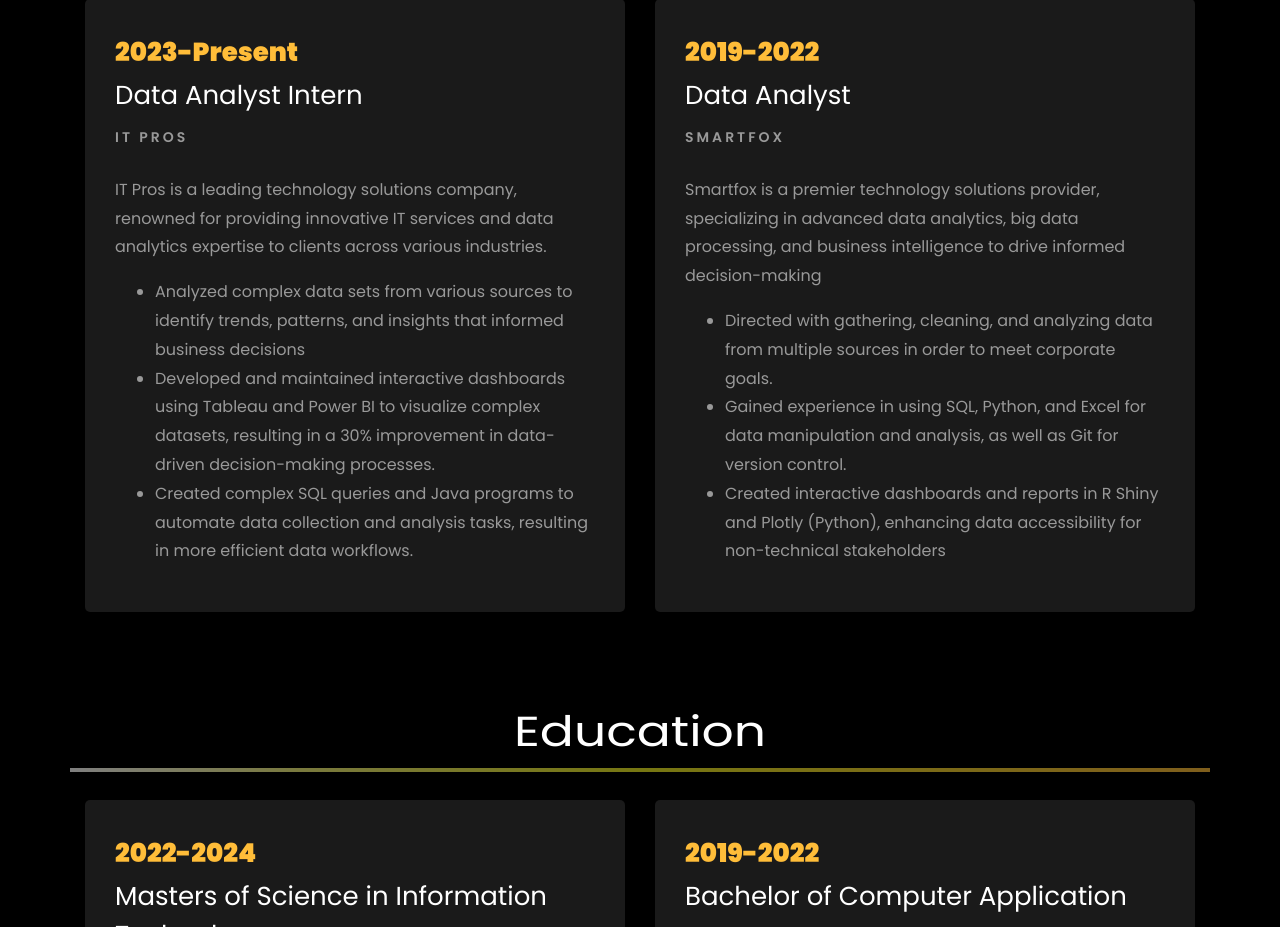
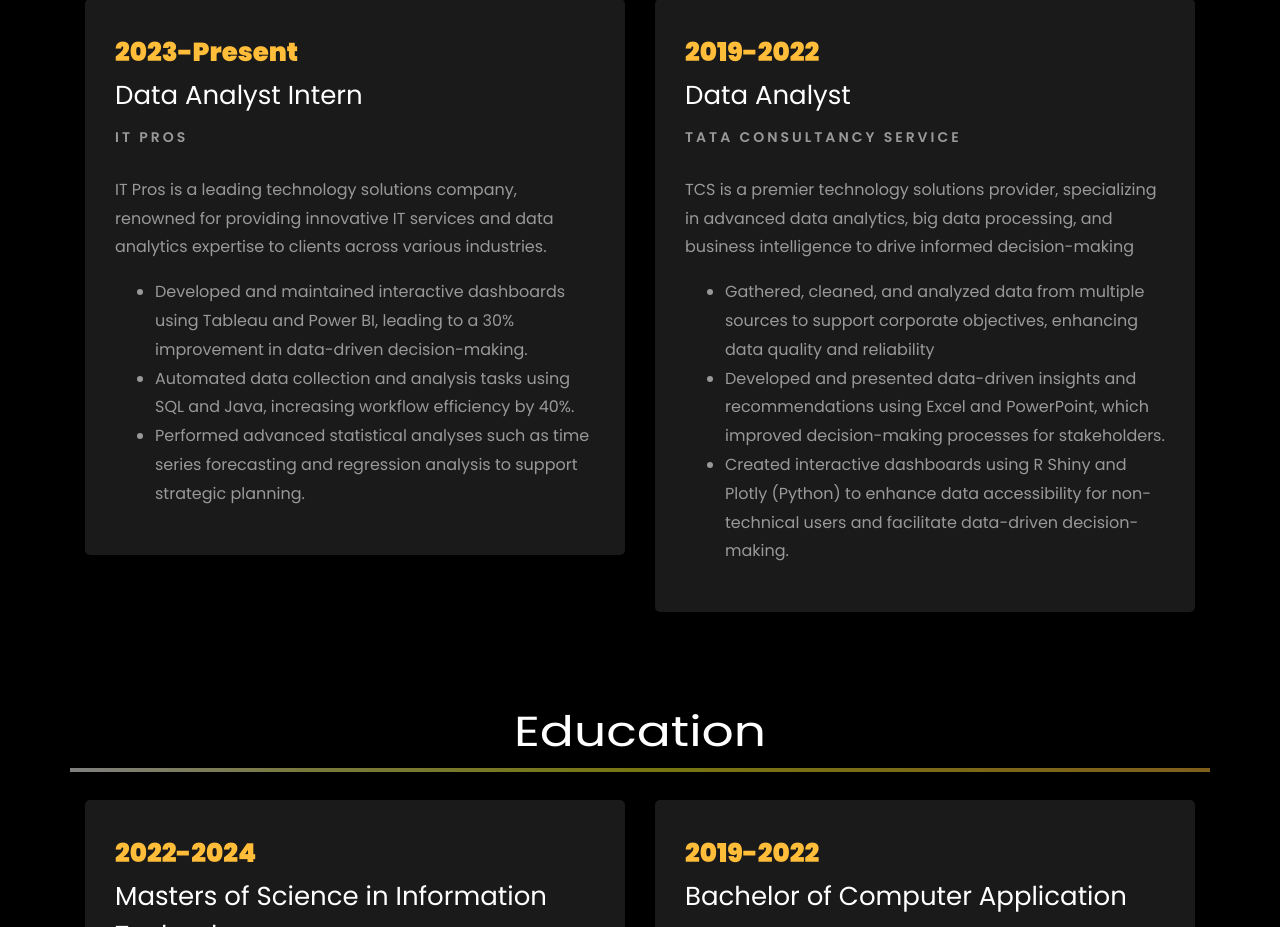
Before and after one commit to romapatel72/romapatel72.github.io, a plain HTML site: page index.html in a window 1280 px wide. Shown: the part 2094-3021 px from the top of the page. Drawn offline with Linux system fonts and the light colour scheme; files whose address does not match are found by name.

Commit message:
Update index.html

```diff
--- a/index.html
+++ b/index.html
@@ -333,13 +333,10 @@
 						<span class="position">IT Pros</span>
 						<p class="mt-4">IT Pros is a leading technology solutions company, renowned for providing innovative IT services and data analytics expertise to clients across various industries.
 							<ul>
-								<li>Analyzed complex data sets from various sources to identify trends, patterns, and insights that
-									informed business decisions</li>
-								<li>Developed and maintained interactive dashboards using Tableau and Power BI to visualize complex
-									datasets, resulting in a 30% improvement in data-driven decision-making processes.</li>
-								<li>Created complex SQL queries and Java programs to automate data collection and analysis tasks,
-									resulting in more efficient data workflows.</li>
-							</ul>
+								<li>Developed and maintained interactive dashboards using Tableau and Power BI, leading to a 30% improvement in data-driven decision-making.</li>
+								<li> Automated data collection and analysis tasks using SQL and Java, increasing workflow efficiency by 40%.</li>
+								<li>Performed advanced statistical analyses such as time series forecasting and regression analysis to support strategic planning.</li>
+			 				</ul>
 						</p>
 					</div>
 
@@ -349,15 +346,12 @@
 					<div class="resume-wrap ftco-animate">
 						<span class="date">2019-2022</span>
 						<h2>Data Analyst</h2>
-						<span class="position">Smartfox</span>
-						<p class="mt-4">Smartfox is a premier technology solutions provider, specializing in advanced data analytics, big data processing, and business intelligence to drive informed decision-making
+						<span class="position">Tata Consultancy Service</span>
+						<p class="mt-4">TCS is a premier technology solutions provider, specializing in advanced data analytics, big data processing, and business intelligence to drive informed decision-making
 							<ul>
-								<li>Directed with gathering, cleaning, and analyzing data from multiple sources in order to meet
-									corporate goals.</li>
-								<li>Gained experience in using SQL, Python, and Excel for data manipulation and analysis, as well as Git
-									for version control.</li>
-								<li>Created interactive dashboards and reports in R Shiny and Plotly (Python), enhancing data
-									accessibility for non-technical stakeholders</li>
+								<li> Gathered, cleaned, and analyzed data from multiple sources to support corporate objectives, enhancing data quality and reliability</li>
+								<li> Developed and presented data-driven insights and recommendations using Excel and PowerPoint, which improved decision-making processes for stakeholders.</li>
+								<li> Created interactive dashboards using R Shiny and Plotly (Python) to enhance data accessibility for non-technical users and facilitate data-driven decision-making.</li>
 							</ul>
 						</p>
 					</div>
```
